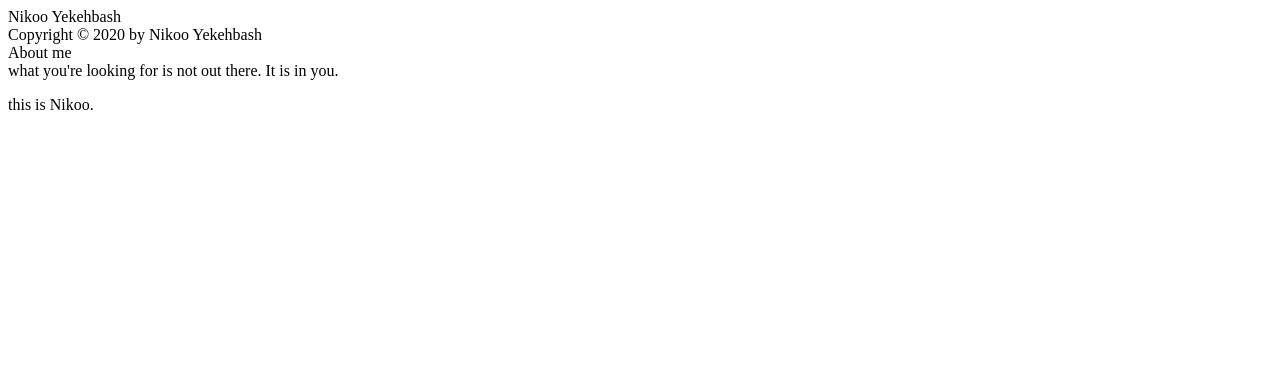
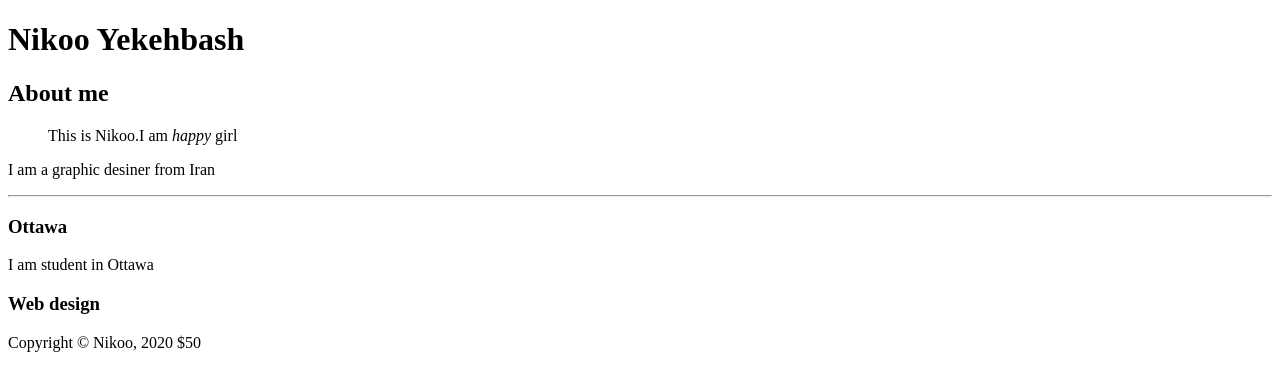
Before and after one commit to NikooYeke/NikooYeke.github.io, a plain HTML site: page html-assignment/index.html in a window 1280 px wide. Drawn offline with Linux system fonts and the light colour scheme.

Commit message:
Adding module

```diff
--- a/html-assignment/index.html
+++ b/html-assignment/index.html
@@ -1,14 +1,42 @@
 <!DOCTYPE html>
 <html>
-    <head>
-        <meta charset="UTF-8">
-        <title>my first website</title>
-    </head>
-    <body>
-<header>Nikoo Yekehbash</header>
-<footer>Copyright © 2020 by Nikoo Yekehbash</footer>
-<article><srtong>About me</srtong>
-<footer>what you're looking for is not out there. It is in you.</footer></article>
-<p>this is Nikoo.</p>
-    </body>
+
+<head>
+    <meta charset="UTF-8">
+    <title>Nikoo Yekehbash</title>
+</head>
+
+<body>
+    <!-- this is just note -->
+    <!-- site header -->
+    <header>
+        <h1>Nikoo Yekehbash</h1>
+    </header>
+    <main>
+        <article>
+            <h2>About me</h2>
+        <blockquote>
+            This is Nikoo.I am <cite>happy</cite> girl
+        </blockquote>
+        <p>
+            I am a graphic desiner from Iran
+        </p>
+        <hr>
+        <section>
+            <h3>Ottawa</h3>
+            <p>I am student in Ottawa</p>
+        </section>
+      </article>
+      <aside>
+          <h3>Web design</h3>
+
+      </aside>
+    </main>
+    <footer>
+        <!-- HTML Entity -->
+       Copyright &copy; Nikoo, 2020 &dollar;50
+    </footer>
+
+</body>
+
 </html>
```
